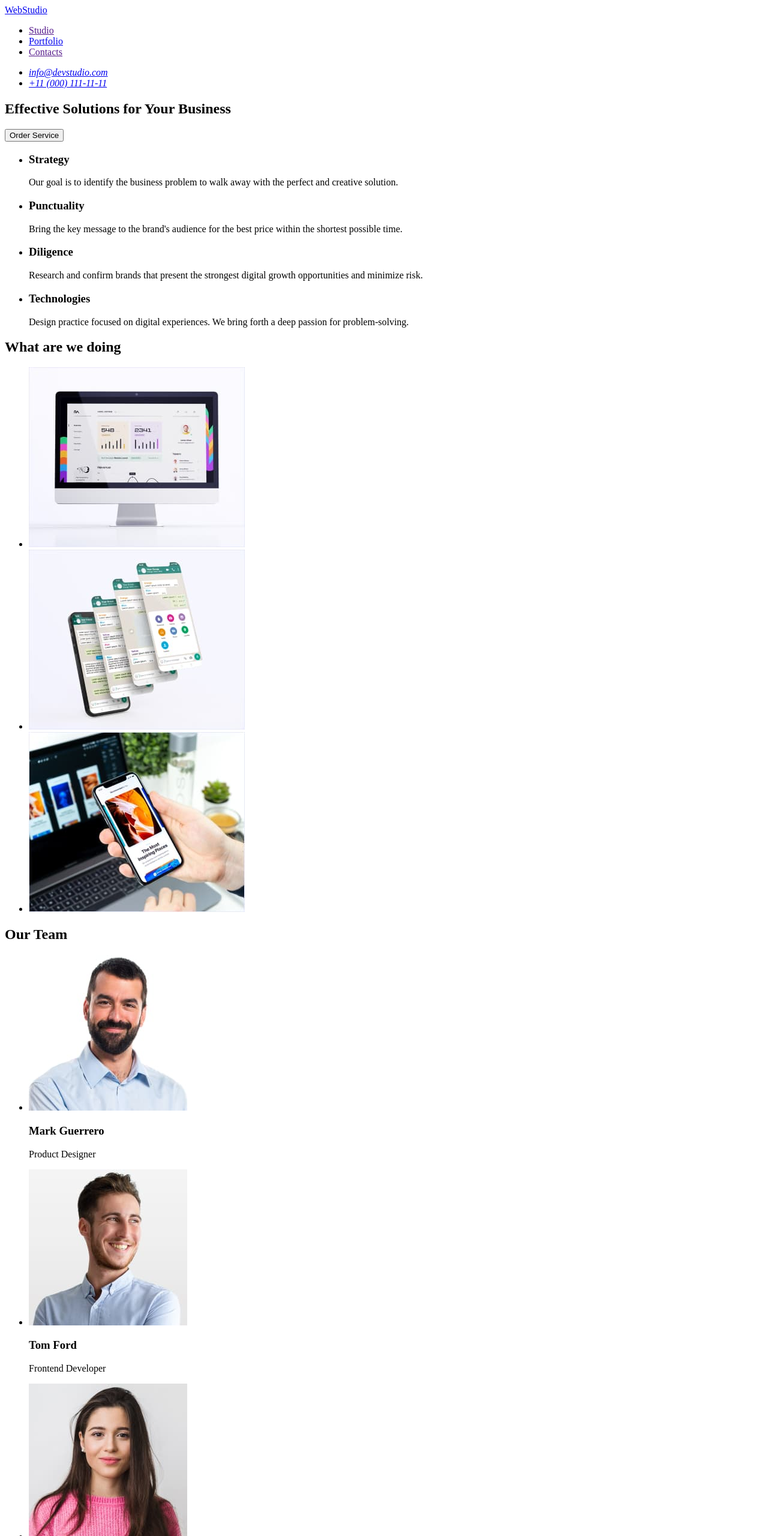
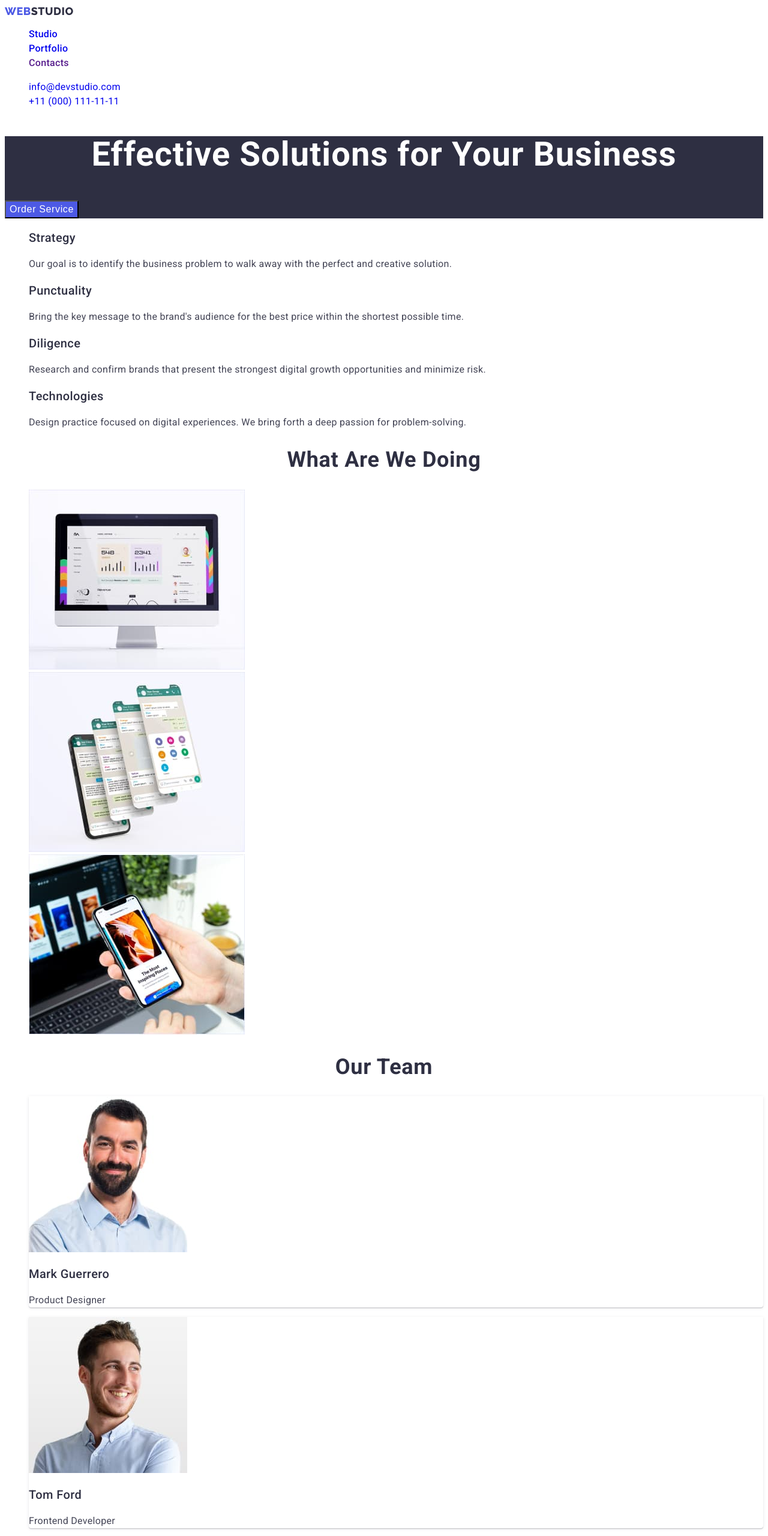
Before and after one commit to brsvvv/goit-markup-hw-02, a plain HTML site: page index.html in a window 1280 px wide. Shown: the top 2560 px of the page at 60% size. Drawn offline with Linux system fonts and the light colour scheme.

Commit message:
купа всього, закінчений індекс

```diff
--- a/css/styles.css
+++ b/css/styles.css
@@ -0,0 +1,169 @@
+body {
+    font-family: 'Roboto', sans-serif;
+}
+
+.srvs {
+    text-decoration: none;
+    list-style-type: none;
+}
+
+/*-----------HEADER-----------*/
+
+.logo1 {
+    color: var(--iris, #4d5ae5);
+    font-family: Raleway;
+    font-size: 18px;
+    font-style: normal;
+    font-weight: 800;
+    line-height: 21px; /* 116.667% */
+    letter-spacing: 0.54px;
+    text-transform: uppercase;
+}
+.logo2 {
+    color: var(--navyblue, #2e2f42);
+    font-family: Raleway;
+    font-size: 18px;
+    font-style: normal;
+    font-weight: 800;
+    line-height: 21px; /* 116.667% */
+    letter-spacing: 0.54px;
+    text-transform: uppercase;
+}
+.footer-logo2 {
+    color: var(--cloud, #f4f4fd);
+    font-family: Raleway;
+    font-size: 18px;
+    font-style: normal;
+    font-weight: 800;
+    line-height: 21px; /* 116.667% */
+    letter-spacing: 0.54px;
+    text-transform: uppercase;
+}
+
+.nav-list {
+    text-decoration: none;
+}
+.nav-item {
+    text-decoration: none;
+    color: #2e2f42;
+    font-size: 16px;
+    font-style: normal;
+    font-weight: 500;
+    line-height: 24px;
+    letter-spacing: 0.32px;
+}
+.adress-list {
+    color: var(--slate, #434455);
+    font-size: 16px;
+    font-style: normal;
+    font-weight: 400;
+    line-height: 24px; /* 150% */
+    letter-spacing: 0.32px;
+}
+
+/*-----------HERO-----------*/
+.hero {
+    background-color: #2e2f42;
+}
+.hero-title {
+    color: #fff;
+    text-align: center;
+    font-size: 56px;
+    font-style: normal;
+    font-weight: 700;
+    line-height: 60px;
+    letter-spacing: 1.12px;
+}
+.hero-btn {
+    background-color: #4d5ae5;
+    color: #fff;
+    font-size: 16px;
+    font-style: normal;
+    font-weight: 500;
+    line-height: 24px; /* 150% */
+    letter-spacing: 0.64px;
+}
+.skills-title {
+    color: var(--navyblue, #2e2f42);
+    font-size: 20px;
+    font-style: normal;
+    font-weight: 500;
+    line-height: 24px; /* 120% */
+    letter-spacing: 0.4px;
+}
+.skills-text {
+    color: var(--slate, #434455);
+    font-size: 16px;
+    font-style: normal;
+    font-weight: 400;
+    line-height: 24px; /* 150% */
+    letter-spacing: 0.32px;
+}
+
+.tallents {
+    color: var(--navyblue, #2e2f42);
+    text-align: center;
+    font-size: 36px;
+    font-style: normal;
+    font-weight: 700;
+    line-height: 40px; /* 111.111% */
+    letter-spacing: 0.72px;
+    text-transform: capitalize;
+}
+/*------------------OUR TEAM--------------*/
+.team-item {
+    border-radius: 0px 0px 4px 4px;
+    background: var(--white, #fff);
+    box-shadow: 0px 2px 1px 0px rgba(46, 47, 66, 0.08),
+        0px 1px 1px 0px rgba(46, 47, 66, 0.16),
+        0px 1px 6px 0px rgba(46, 47, 66, 0.08);
+}
+
+.our-team-title {
+    color: var(--navyblue, #2e2f42);
+    text-align: center;
+    font-size: 36px;
+    font-style: normal;
+    font-weight: 700;
+    line-height: 40px; /* 111.111% */
+    letter-spacing: 0.72px;
+    text-transform: capitalize;
+}
+.team-title {
+    color: var(--navyblue, #2e2f42);
+    font-size: 20px;
+    font-style: normal;
+    font-weight: 500;
+    line-height: 24px; /* 120% */
+    letter-spacing: 0.4px;
+}
+.team-text {
+    color: var(--slate, #434455);
+    font-size: 16px;
+    font-style: normal;
+    font-weight: 400;
+    line-height: 24px; /* 150% */
+    letter-spacing: 0.32px;
+}
+
+.footer-item {
+    background: var(--navyblue, #2e2f42);
+}
+.footer-text {
+    color: var(--cloud, #f4f4fd);
+    font-size: 16px;
+    font-style: normal;
+    font-weight: 400;
+    line-height: 24px; /* 150% */
+    letter-spacing: 0.32px;
+}
+.menu-btn {
+    color: var(--iris, #4d5ae5);
+    text-align: center;
+    font-family: Roboto;
+    font-size: 16px;
+    font-style: normal;
+    font-weight: 500;
+    line-height: 24px; /* 150% */
+    letter-spacing: 0.64px;
+}
--- a/index.html
+++ b/index.html
@@ -5,6 +5,7 @@
     <meta charset="UTF-8">
     <meta name="viewport" content="width=device-width, initial-scale=1.0">
     <title>Studio</title>
+    <link rel="stylesheet" href="./css/styles.css">
     <link rel="preconnect" href="https://fonts.googleapis.com">
     <link rel="preconnect" href="https://fonts.gstatic.com" crossorigin>
     <link
@@ -16,56 +17,59 @@
 
     <header>
         <nav>
-            <a href="./index.html">WebStudio</a>
-            <ul>
-                <li><a href="">Studio</a></li>
-                <li><a href="./portfolio.html">Portfolio</a></li>
-                <li><a href="">Contacts</a></li>
+            <a class="logo2 srvs" href="./index.html"><span class="logo1">Web</span>Studio</a>
+            <ul class="nav-list srvs">
+                <li class="nav-item"><a class="srvs" href="./index.html">Studio</a></li>
+                <li class="nav-item"><a class="srvs" href="./portfolio.html">Portfolio</a></li>
+                <li class="nav-item"><a class="srvs" href="">Contacts</a></li>
             </ul>
         </nav>
         <address>
-            <ul>
-                <li><a href="mailto:info@devstudio.com">info@devstudio.com</a></li>
-                <li><a href="tel:+110001111111">+11 (000) 111-11-11</a></li>
+            <ul class="adress-list srvs">
+                <li class="adress-item"><a class="srvs" href="mailto:info@devstudio.com">info@devstudio.com</a></li>
+                <li class="adress-item"><a class="srvs" href="tel:+110001111111">+11 (000) 111-11-11</a></li>
             </ul>
         </address>
     </header>
 
     <main>
-        <section>
-            <h1>Effective Solutions for Your Business</h1>
-            <button type="button">Order Service</button>
+        <section class="hero">
+            <h1 class="hero-title">Effective Solutions for Your Business</h1>
+            <button class="hero-btn" type="button">Order Service</button>
         </section>
-        <!--Skills-->
+        <!--------------------SKILLS----------------------->
         <section>
             <h2 hidden>Skills</h2>
-            <ul>
-                <li>
-                    <h3>Strategy</h3>
-                    <p>Our goal is to identify the business
+            <ul class="skills-list srvs">
+                <li class="skills-item">
+                    <h3 class="skills-title">Strategy</h3>
+                    <p class="skills-text">Our goal is to identify the business
                         problem to walk away with the perfect and creative solution.</p>
                 </li>
-                <li>
-                    <h3>Punctuality</h3>
-                    <p>Bring the key message to the brand's audience for the best price within the shortest possible
+                <li class="skills-item">
+                    <h3 class="skills-title">Punctuality</h3>
+                    <p class="skills-text">Bring the key message to the brand's audience for the best price within the
+                        shortest possible
                         time.</p>
                 </li>
-                <li>
-                    <h3>Diligence</h3>
-                    <p>Research and confirm brands that present the strongest digital growth opportunities and minimize
+                <li class="skills-item">
+                    <h3 class="skills-title">Diligence</h3>
+                    <p class="skills-text">Research and confirm brands that present the strongest digital growth
+                        opportunities and minimize
                         risk.</p>
                 </li>
-                <li>
-                    <h3>Technologies</h3>
-                    <p>Design practice focused on digital experiences. We bring forth a deep passion for
+                <li class="skills-item">
+                    <h3 class="skills-title">Technologies</h3>
+                    <p class="skills-text">Design practice focused on digital experiences. We bring forth a deep passion
+                        for
                         problem-solving.</p>
                 </li>
             </ul>
         </section>
         <!--What are we doing-->
         <section>
-            <h2>What are we doing</h2>
-            <ul>
+            <h2 class="tallents">What are we doing</h2>
+            <ul class="srvs">
                 <li><img src="./images/img1.jpg" alt="Computer" width="360" height="300"></li>
                 <li><img src="./images/img2.jpg" alt="Mobile screens" width="360" height="300"></li>
                 <li><img src="./images/img3.jpg" alt="Mobile phone in hand" width="360" height="300"></li>
@@ -73,35 +77,36 @@
         </section>
         <!--Our team-->
         <section>
-            <h2>Our Team</h2>
-            <ul>
-                <li>
+            <h2 class="our-team-title">Our Team</h2>
+            <ul class="srvs">
+                <li class="team-item">
                     <img src="./images/img4.jpg" alt="Mark Guerrero photo" width="264">
-                    <h3>Mark Guerrero</h3>
-                    <p>Product Designer</p>
+                    <h3 class="team-title">Mark Guerrero</h3>
+                    <p class="team-text">Product Designer</p>
                 </li>
-                <li>
+                <li class="team-item">
                     <img src="./images/img5.jpg" alt="Tom Ford photo" width="264">
-                    <h3>Tom Ford</h3>
-                    <p>Frontend Developer</p>
+                    <h3 class="team-title">Tom Ford</h3>
+                    <p class="team-text">Frontend Developer</p>
                 </li>
-                <li>
+                <li class="team-item">
                     <img src="./images/img6.jpg" alt="Camilla Garcia photo" width="264">
-                    <h3>Camila Garcia</h3>
-                    <p>Marketing</p>
+                    <h3 class="team-title">Camila Garcia</h3>
+                    <p class="team-text">Marketing</p>
                 </li>
-                <li>
+                <li class="team-item">
                     <img src="./images/img7.jpg" alt="Daniel Wilson photo" width="264">
-                    <h3>Daniel Wilson</h3>
-                    <p>UI Designer</p>
+                    <h3 class="team-title">Daniel Wilson</h3>
+                    <p class="team-text">UI Designer</p>
                 </li>
             </ul>
         </section>
     </main>
 
-    <footer>
-        <a href="./index.html">WebStudio</a>
-        <p>Increase the flow of customers and sales for your business with digital marketing & growth solutions.</p>
+    <footer class="footer-item">
+        <a class="footer-logo2 srvs" href="./index.html"><span class="logo1">Web</span>Studio</a>
+        <p class="footer-text">Increase the flow of customers and sales for your business with digital marketing &
+            growth solutions.</p>
     </footer>
 </body>
 
```
Also changed, not shown: portfolio.html (+70 -39 lines).
